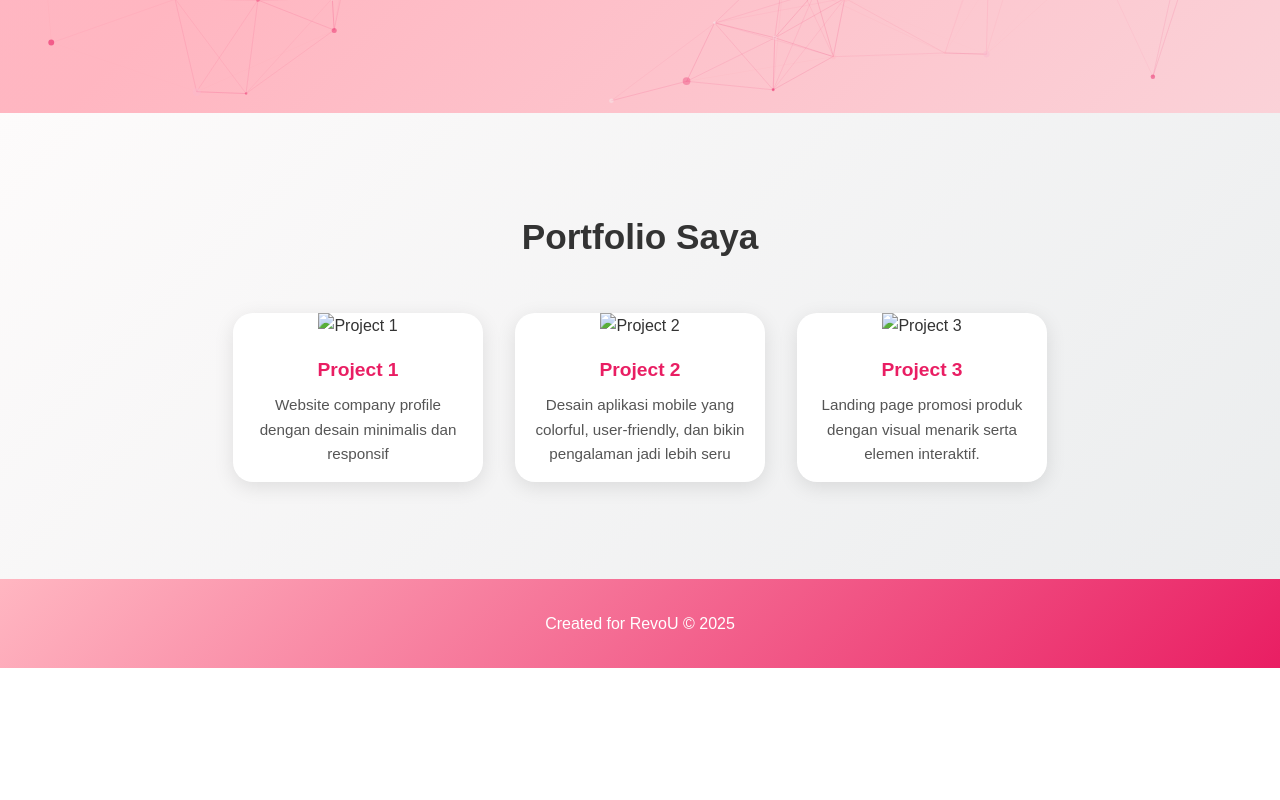
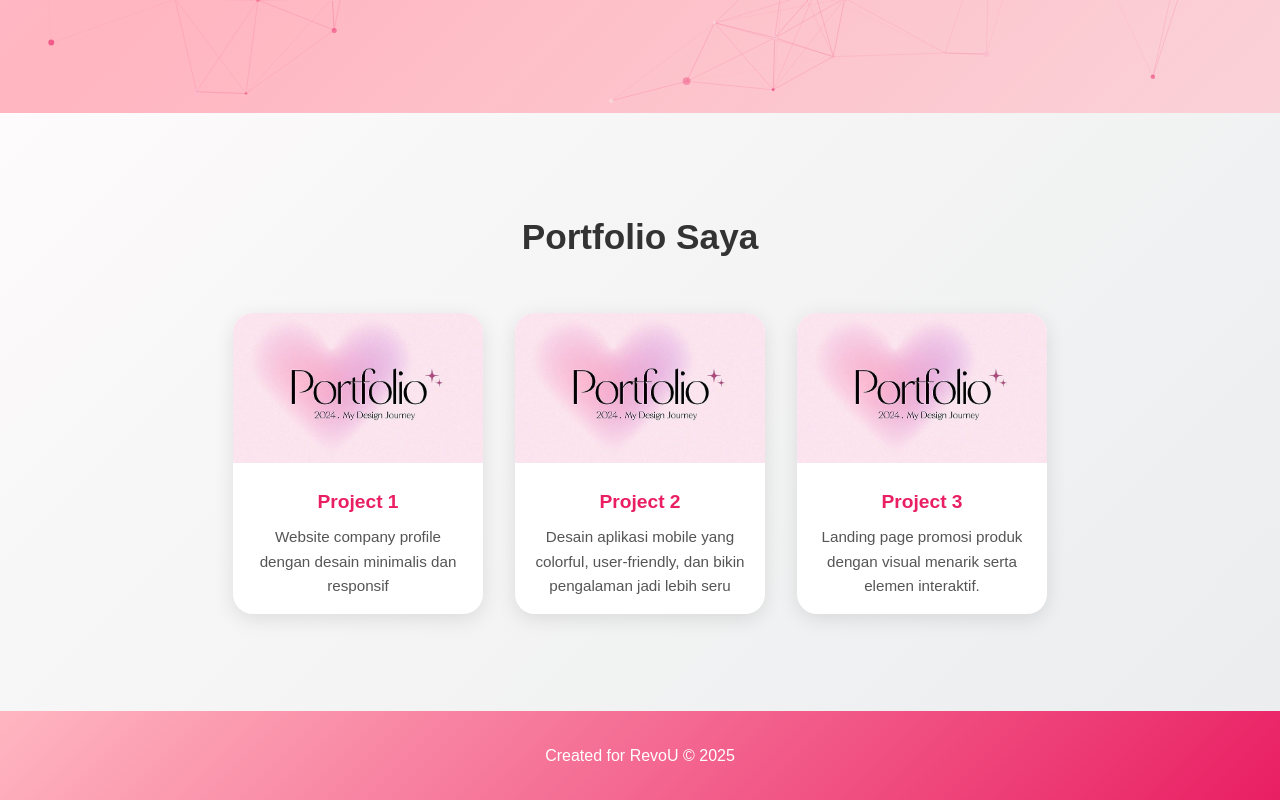
Before and after one commit to ayushamarellaaaaa-svg/CodingCamp-220925-AYUSHA-MARELLA-ARISANTIII, a plain HTML site: page portfolio.html in a window 1280 px wide. Shown: the part 687-1487 px from the top of the page. Before the commit the page ends 1355 px from the top, so only its background shows below. Drawn offline with nearby package versions, Linux system fonts and the light colour scheme.

Commit message:
Update portfolio.html

```diff
--- a/portfolio.html
+++ b/portfolio.html
@@ -45,17 +45,17 @@
     <h2 data-aos="fade-up">Portfolio Saya</h2>
     <div class="portfolio-container">
       <div class="portfolio-card" data-aos="flip-left">
-        <img src="../assets/portfolio.jpeg" alt="Project 1">
+        <img src="portfolio.jpeg" alt="Project 1">
         <h3>Project 1</h3>
         <p>Website company profile dengan desain minimalis dan responsif</p>
       </div>
       <div class="portfolio-card" data-aos="flip-left" data-aos-delay="200">
-        <img src="../assets/portfolio.jpeg" alt="Project 2">
+        <img src="portfolio.jpeg" alt="Project 2">
         <h3>Project 2</h3>
         <p>Desain aplikasi mobile yang colorful, user-friendly, dan bikin pengalaman jadi lebih seru</p>
       </div>
       <div class="portfolio-card" data-aos="flip-left" data-aos-delay="400">
-        <img src="../assets/portfolio.jpeg" alt="Project 3">
+        <img src="portfolio.jpeg" alt="Project 3">
         <h3>Project 3</h3>
         <p>Landing page promosi produk dengan visual menarik serta elemen interaktif.</p>
       </div>
```
